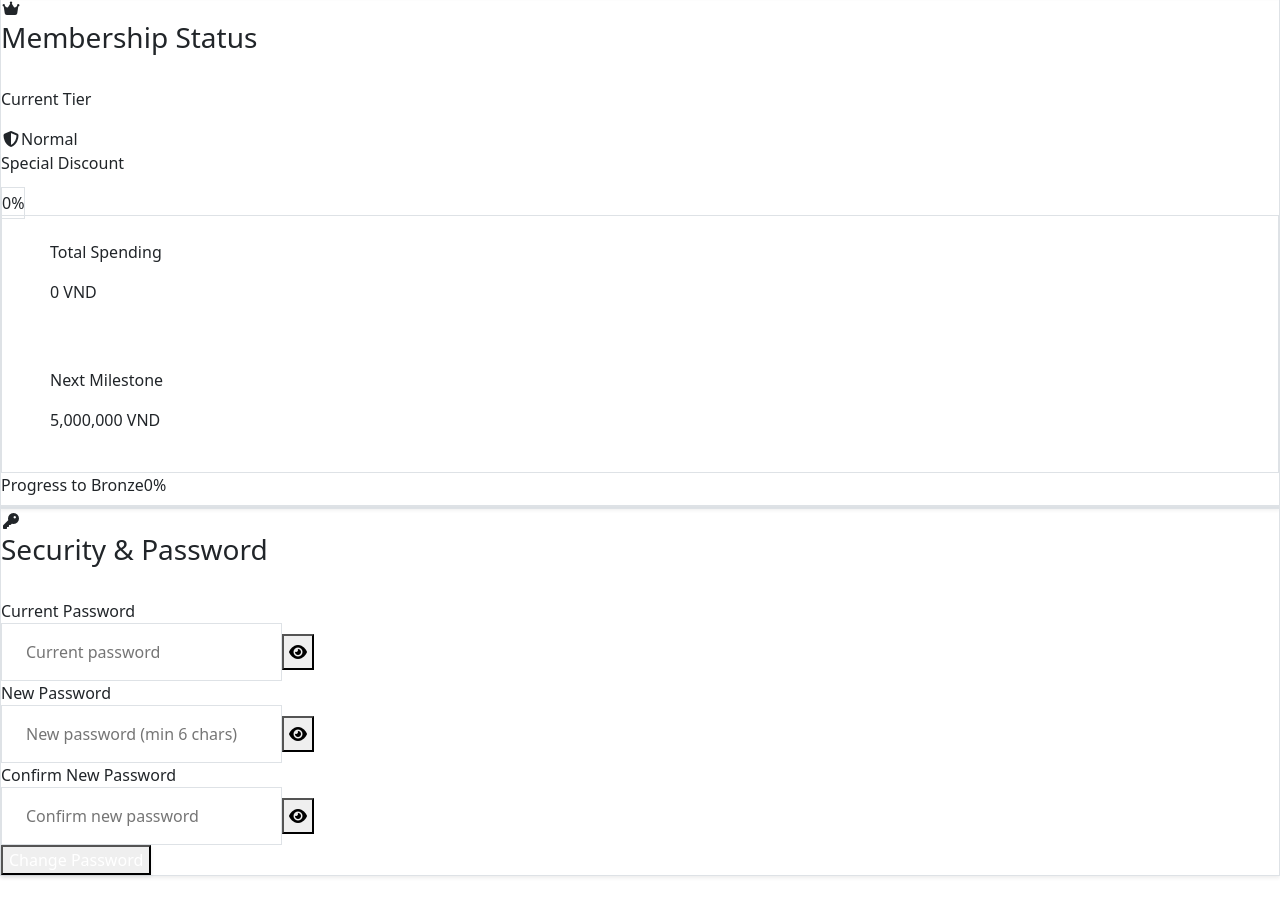
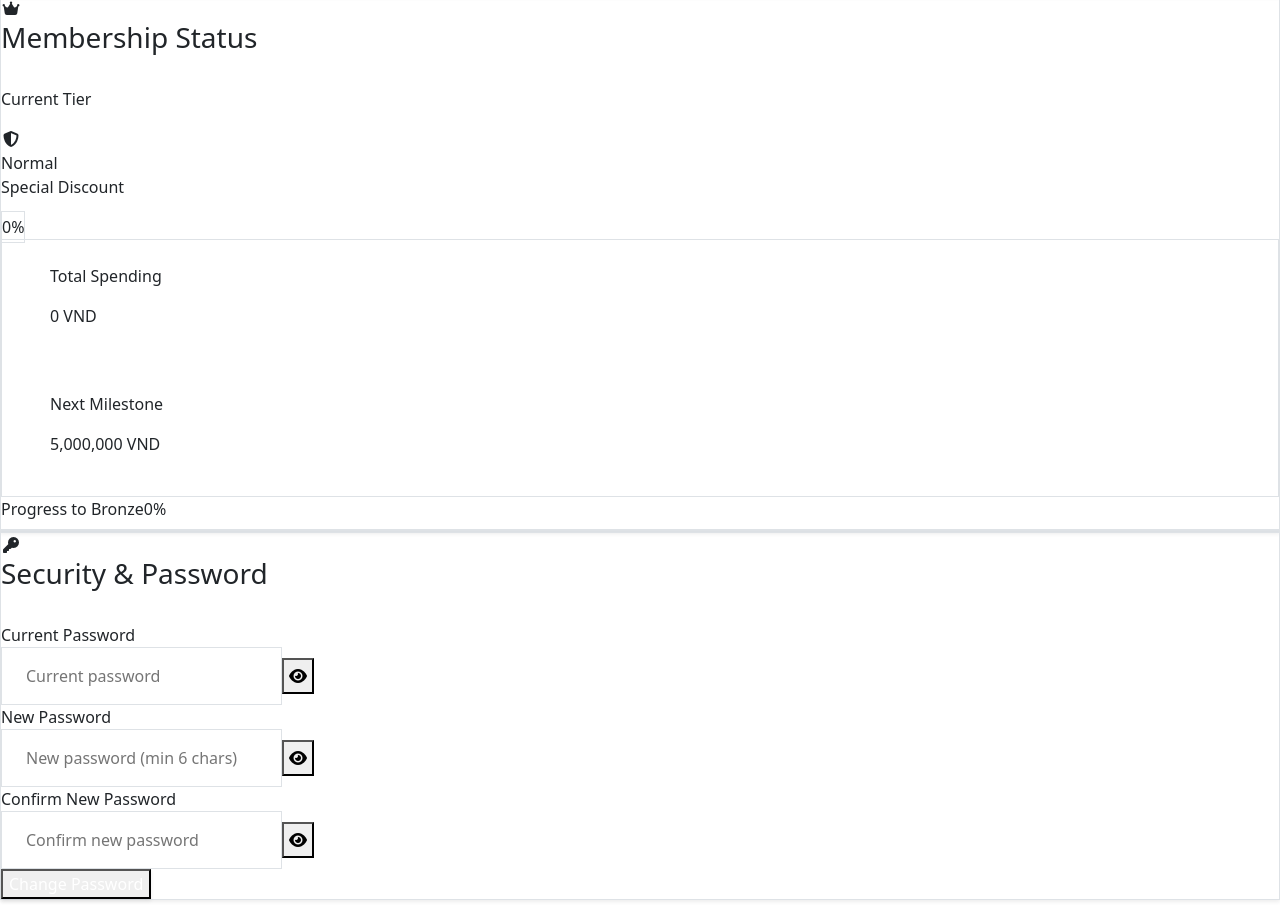
Before and after one commit to nongducthuan/clothing-shop-project, a React (Vite) app in the folder frontend/: page /profile in a window 1280 px wide. Shown: the part 940-1848 px from the top of the page. Built offline with nearby package versions, Linux system fonts and the light colour scheme; no server answers; sample sign-in values are in the browser's storage.

Commit message:
Initial commit

```diff
--- a/frontend/src/components/customer/profile/MembershipInfoTab.tsx
+++ b/frontend/src/components/customer/profile/MembershipInfoTab.tsx
@@ -87,7 +87,9 @@
                   Current Tier
                 </p>
                 <div className="flex items-center gap-2.5">
-                  <i className={`fa-solid ${currentConfig.icon} ${currentConfig.color} text-xl`}></i>
+                  <div className={`w-10 h-10 rounded-full ${currentConfig.bg} flex items-center justify-center shrink-0`}>
+                    <i className={`fa-solid ${currentConfig.icon} ${currentConfig.color} text-lg`}></i>
+                  </div>
                   <span className="text-2xl font-bold text-slate-900">{tier}</span>
                 </div>
               </div>
--- a/frontend/src/hooks/customer/useProfilePage.ts
+++ b/frontend/src/hooks/customer/useProfilePage.ts
@@ -6,9 +6,9 @@
 import { useToast } from "../../context/ToastContext";
 
 const TIER_CONFIG = {
-  Normal: { next: 5000000, color: "text-slate-500", bg: "bg-slate-100", icon: "fa-shield-halved", label: "Bronze" },
+  Normal: { next: 5000000, color: "text-slate-400", bg: "bg-slate-100", icon: "fa-shield-halved", label: "Bronze" },
   Bronze: { next: 10000000, color: "text-orange-500", bg: "bg-orange-100", icon: "fa-medal", label: "Silver" },
-  Silver: { next: 15000000, color: "text-slate-500", bg: "bg-slate-100", icon: "fa-award", label: "Gold" },
+  Silver: { next: 15000000, color: "text-zinc-400", bg: "bg-zinc-100", icon: "fa-award", label: "Gold" },
   Gold: { next: 20000000, color: "text-yellow-500", bg: "bg-yellow-100", icon: "fa-crown", label: "Diamond" },
   Diamond: { next: null, color: "text-cyan-500", bg: "bg-cyan-100", icon: "fa-gem", label: "Maximum" },
 };
```
